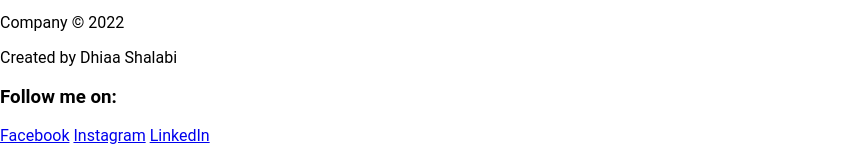
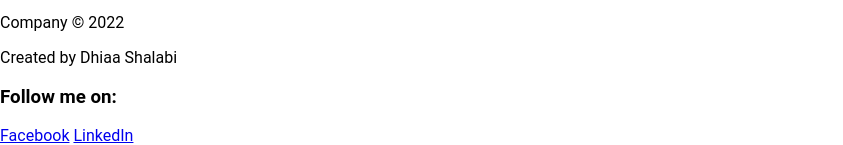
Before and after one commit to dhiaashalabi/html-1-lab-re-coded_sanaa_web001-, a website: page index.html in a window 1280 px wide. Shown: the part 1518-1663 px from the top of the page, without its empty margins (0-843 px from the left). Drawn offline with Linux system fonts and the light colour scheme.

Commit message:
Update index file.

```diff
--- a/index.html
+++ b/index.html
@@ -126,7 +126,6 @@
         <p>Created by Dhiaa Shalabi</p>
         <h3>Follow me on:</h3>
         <a href="https://www.facebook.com/dhiaashalabi">Facebook</a>
-        <a href="https://www.instagram.com/dhiaashalabi/">Instagram</a>
         <a href="https://www.linkedin.com/in/dhiaashalabi/">LinkedIn</a>
     </footer>
 
```
